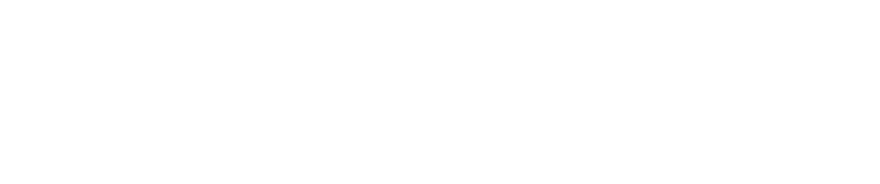
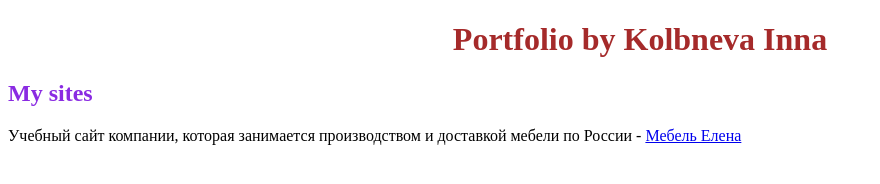
Before and after one commit to Inna-KLB/Inna-KLB.github.io, a plain HTML site: page index.html in a window 1280 px wide. Shown: the whole page, without its empty margins (0-880 px from the left). Drawn offline with Linux system fonts and the light colour scheme.

Commit message:
добавила ссылку в файл index

```diff
--- a/index.html
+++ b/index.html
@@ -9,7 +9,9 @@
 </head>
 
 <body>
-	<!-- <h1>Portfolio by Kolbneva Inna</h1> -->
+	<h1>Portfolio by Kolbneva Inna</h1>
+	<h2>My sites</h2>
+	<p>Учебный сайт компании, которая занимается производством и доставкой мебели по России - <a href="https://inna-klb.github.io/Furniture_Elena/">Мебель Елена</a></p>
 </body>
 
 </html>
```
